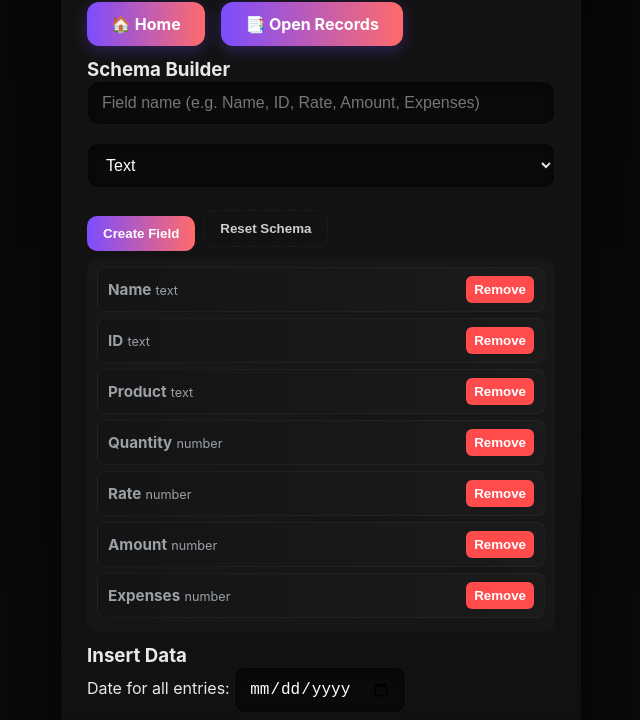
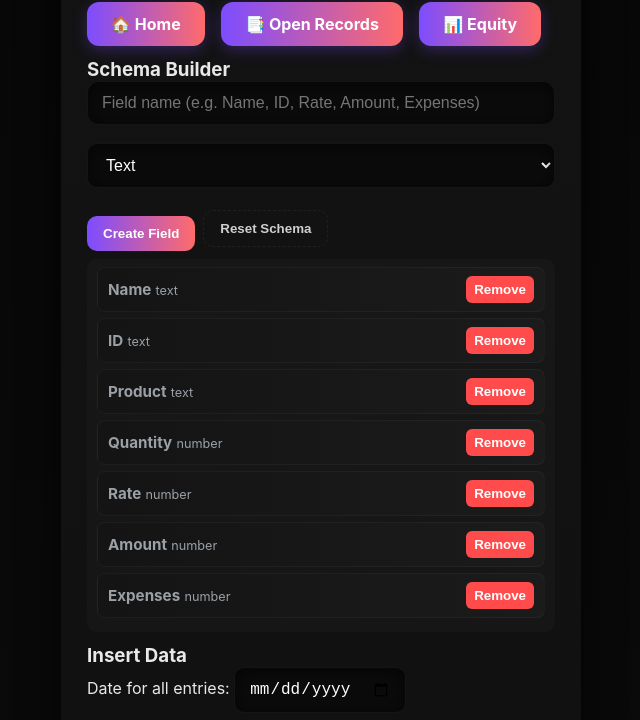
Before and after one commit to black-007-web/Advanced_Calculator, a website: page frontend/customer.html in a window 1280 px wide. Shown: the part 97-817 px from the top of the page, without its empty margins (319-959 px from the left). Drawn offline with Linux system fonts and the light colour scheme.

Commit message:
Update customer.html

```diff
--- a/frontend/customer.html
+++ b/frontend/customer.html
@@ -3,7 +3,7 @@
 <head>
 
   <!-- Favicon and Tab Styling -->
-  <link rel="icon" href="/customer.png" type="image/png" />
+  <link rel="icon" href="customer.png" type="image/png" />
   <meta name="theme-color" content="#00ffd5" />
 
   <meta charset="utf-8" />
@@ -81,6 +81,8 @@
     <div class="stage">
       <a class="home-btn" href="index.html">🏠 Home</a>
       <a class="home-btn" href="customer-records.html" style="margin-left:12px;">📑 Open Records</a>
+      <a class="home-btn" href="equity.html" style="margin-left:12px;" >📊 Equity</a>
+
     </div>
 
     <div class="stage">
```
